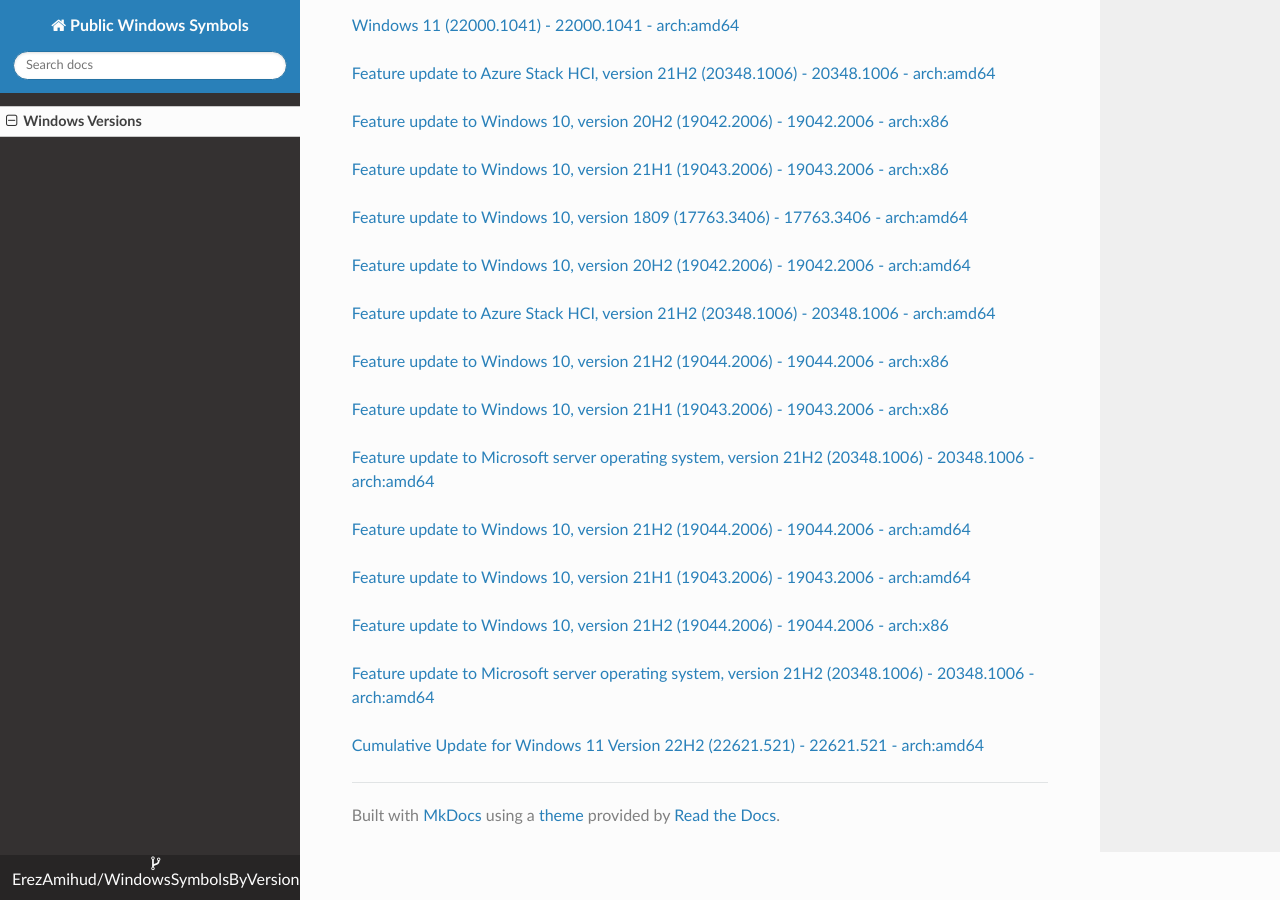
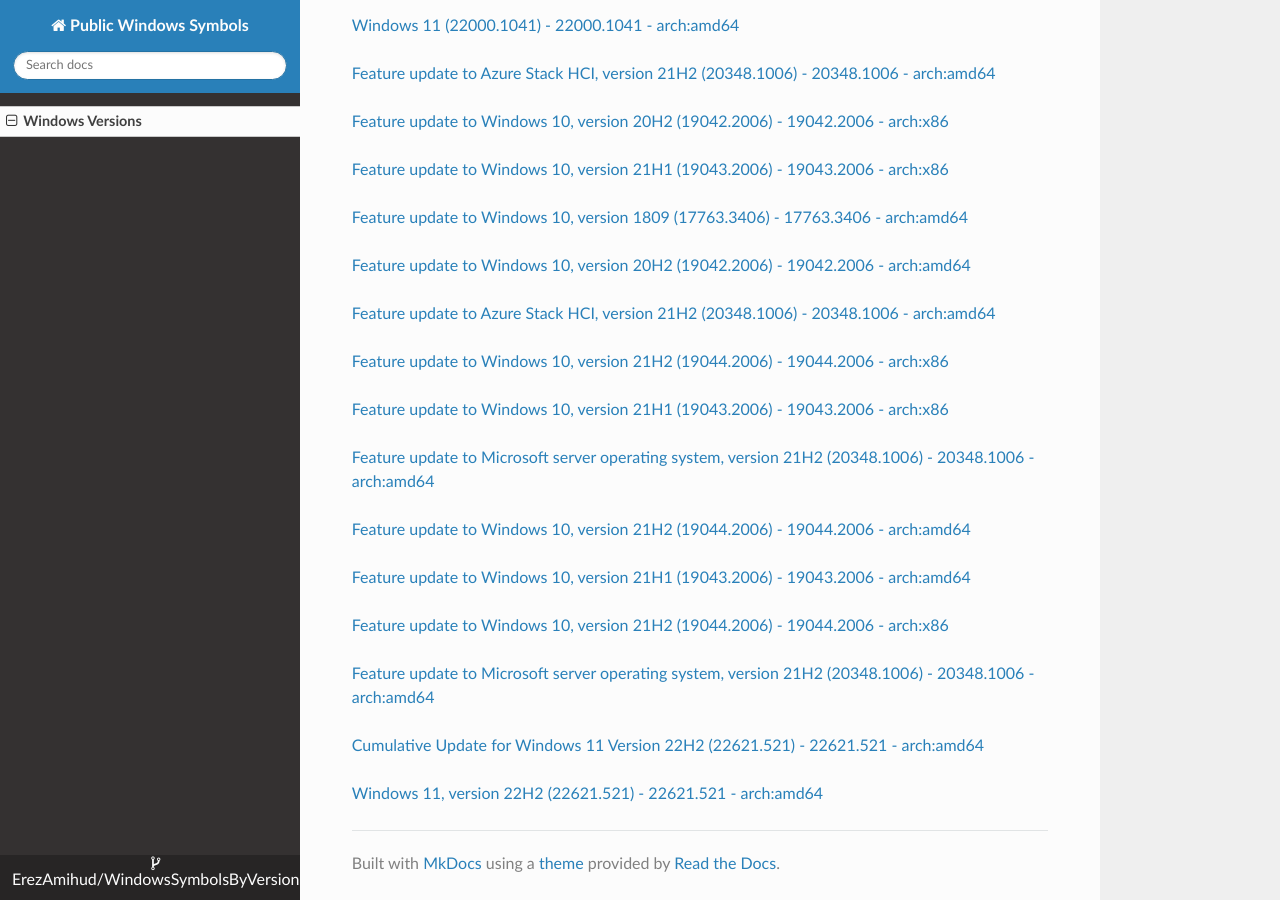
Before and after one commit to ErezAmihud/WindowsSymbolsByVersion, an MkDocs documentation site: the page built from docs/index.md, in a window 1280 px wide and 900 px high, scrolled down 53045 px. Built offline with MkDocs 1.6.1, drawn with Linux system fonts in a browser that asks for light colours; nearby versions of some CDN libraries.

Commit message:
Automated commit, add manifest for 153d27a4-bb23-45be-ba14-d678f889e69c

```diff
--- a/docs/index.md
+++ b/docs/index.md
@@ -3136,3 +3136,6 @@
 
 
 [Cumulative Update for Windows 11 Version 22H2 (22621.521) - 22621.521 - arch:amd64](https://github.com/ErezAmihud/WindowsSymbolsByVersion/blob/main/manifests/83272877-8f42-4cf1-bbd5-d09388ba51de.manifest)
+
+
+[Windows 11, version 22H2 (22621.521) - 22621.521 - arch:amd64](https://github.com/ErezAmihud/WindowsSymbolsByVersion/blob/main/manifests/153d27a4-bb23-45be-ba14-d678f889e69c.manifest)
```
Also changed, not shown: process_builds.json (+1 -1 lines), 1 other file.
